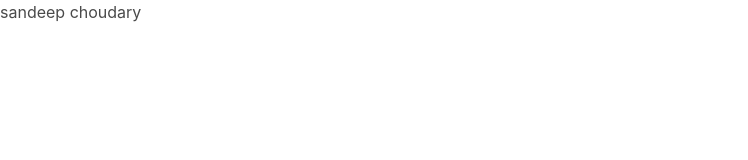
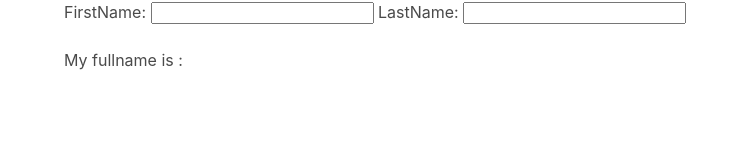
Before and after one commit to sandeepchowdary7/Vue, a plain HTML site: page Vue-computed.html in a window 1280 px wide. Shown: the whole page, without its empty margins (0-748 px from the left). Drawn offline with nearby package versions, Linux system fonts and the light colour scheme.

Commit message:
Vue computed input
Added vue-computed property to the Repo

```diff
--- a/Vue-computed.html
+++ b/Vue-computed.html
@@ -11,15 +11,17 @@
         	<script defer src="https://use.fontawesome.com/releases/v5.0.7/js/all.js"></script>
         </head>
         <body>
-            <div id="computed">
-                {{ fullname }}
+            <div id="computed" class="container">
+                FirstName: <input type="text" v-model="firstname">
+                LastName: <input type="text" v-model="lastname"><br></br>
+                My fullname is : {{ fullname }}
             </div>
             <script>
                 new Vue({
                     el: "#computed",
                     data: {
-                        firstname: 'sandeep',
-                        lastname: 'choudary'
+                        firstname: ' ',
+                        lastname: ' '
                     },
                     computed: {
                         fullname:  function () {
```
